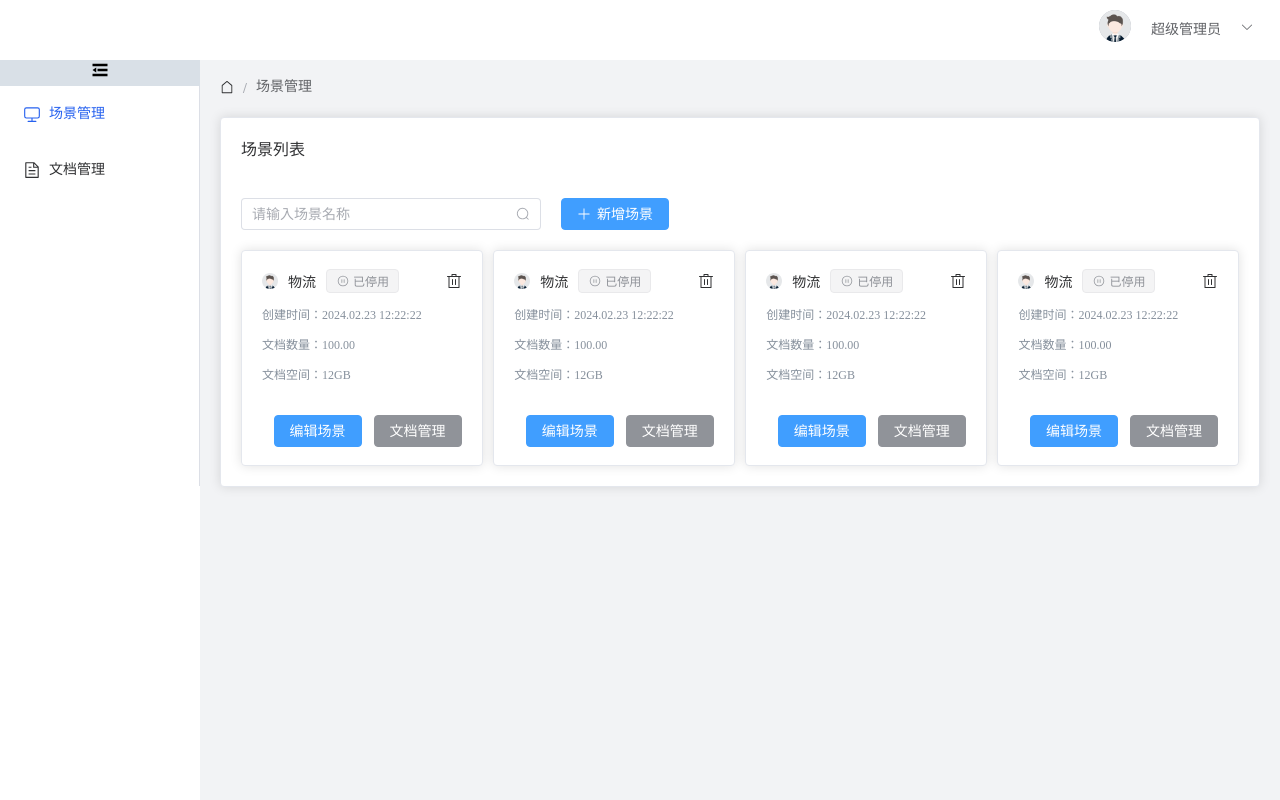
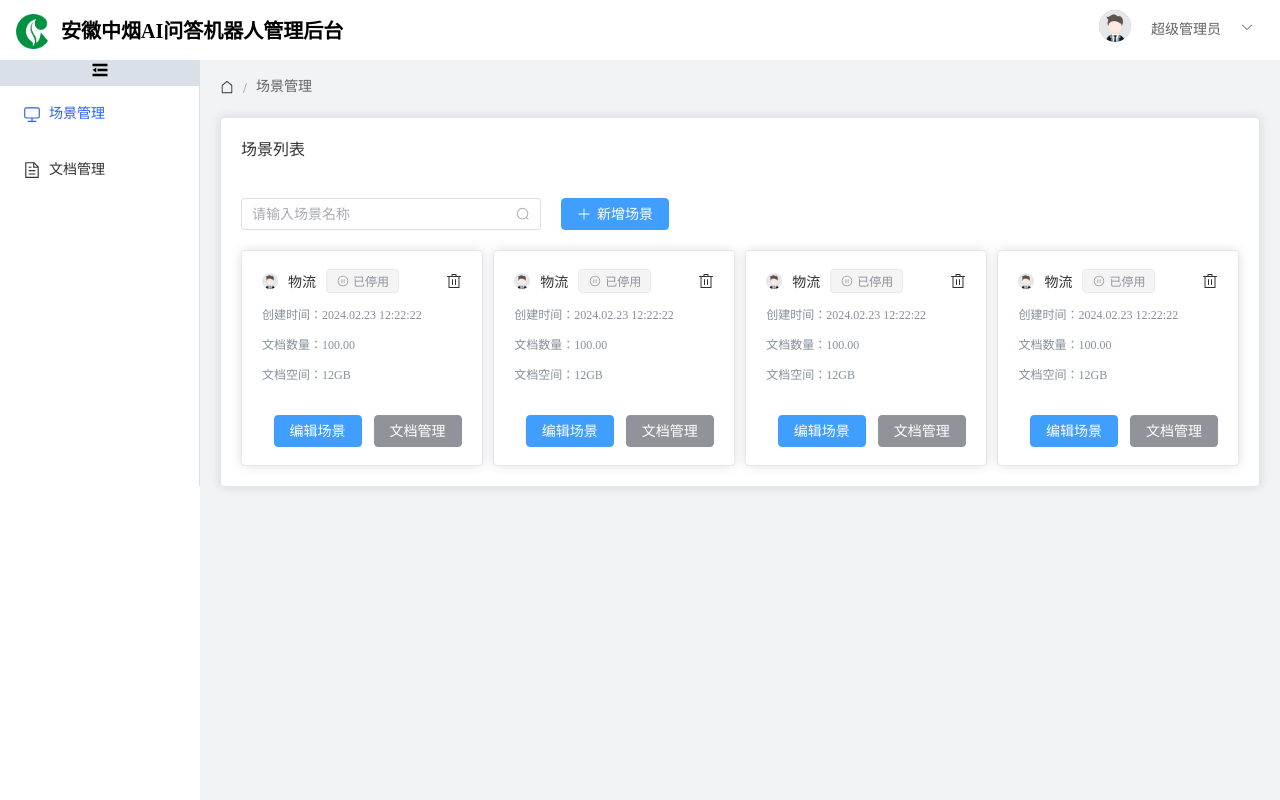
Before and after one commit to huazai587/dingding-demo, a Vue app: page /#/scene in a window 1280 px wide. Built offline with nearby package versions, Linux system fonts and the light colour scheme.

Commit message:
修改yaml

```diff
--- a/src/view/Home.vue
+++ b/src/view/Home.vue
@@ -5,7 +5,7 @@
             <el-header>
                 <el-row>
                     <el-col :span="7">
-                        <!-- <p class="system-name">安徽中烟AI问答机器人管理后台</p> -->
+                        <p class="system-name">安徽中烟AI问答机器人管理后台</p>
                     </el-col>
                     <el-col :offset="12" :span="5" style="min-width: 150px">
                         <el-dropdown style="float: right; margin: 20px 10px">
```
Also changed, not shown: 1 other file (tests, documents, lock files or other folders).
